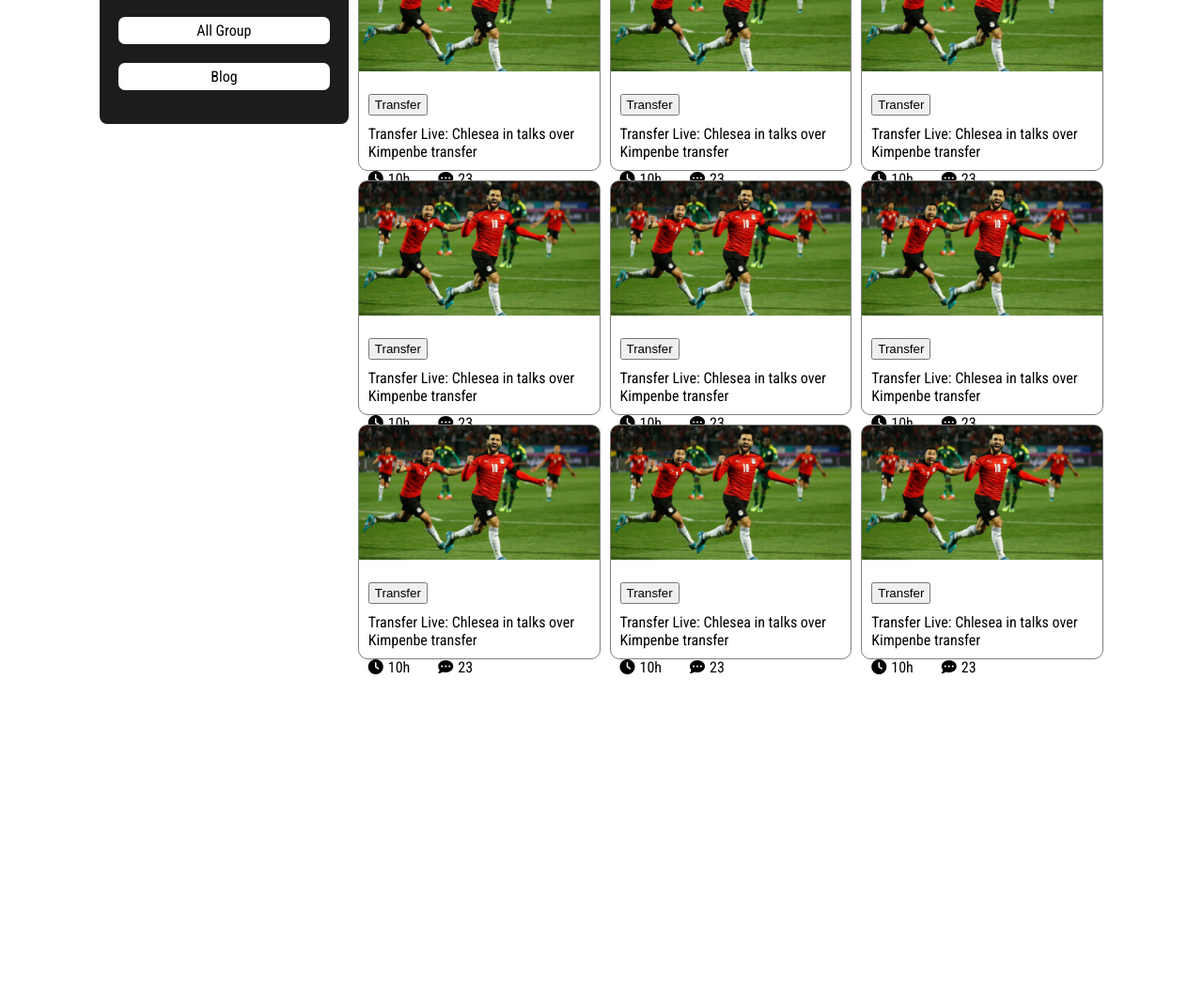
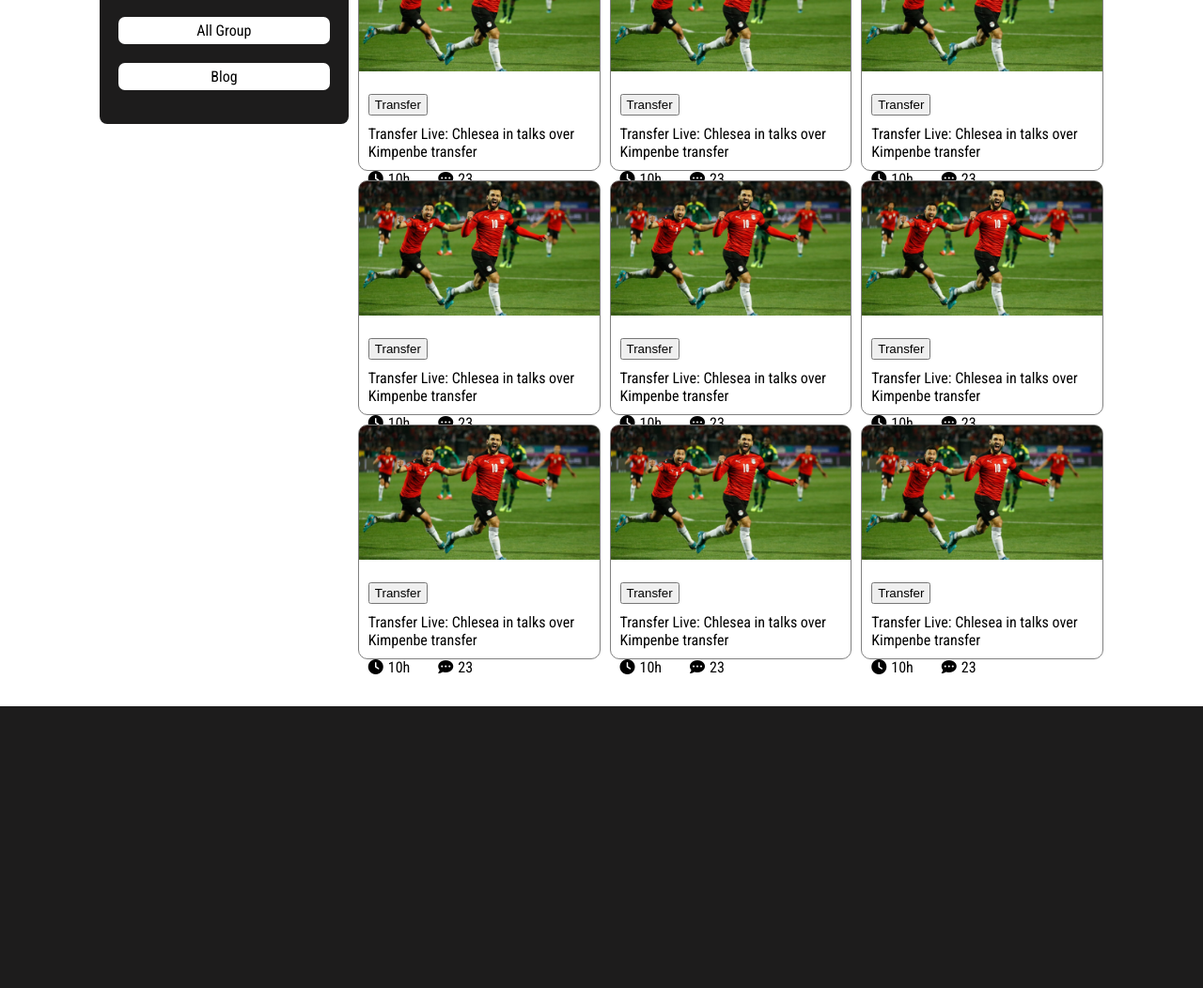
Before and after one commit to hasanshanto01/football-fever, a plain HTML site: page index.html in a window 1280 px wide. Shown: the part 628-1680 px from the top of the page at 94% size. Before the commit the page ends 1380 px from the top, so only its background shows below. Drawn offline with Linux system fonts and the light colour scheme.

Commit message:
main section done

```diff
--- a/css/style.css
+++ b/css/style.css
@@ -163,3 +163,9 @@ main {
 .fa-comment-dots {
     margin-right: 5px;
 }
+
+/* footer section styles */
+.footer-section {
+    height: 300px;
+    background-color: var(--mod-black);
+}
--- a/index.html
+++ b/index.html
@@ -187,6 +187,9 @@
     </main>
     <!-- main section ends -->
     <!-- footer section starts -->
+    <footer class="footer-section">
+
+    </footer>
     <!-- footer section ends -->
 </body>
 
```
